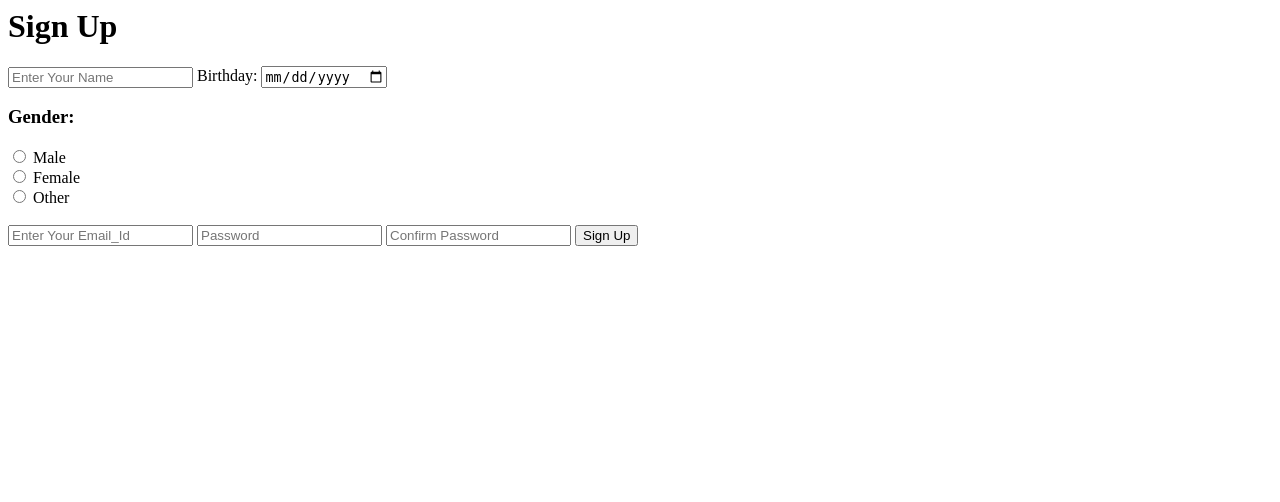
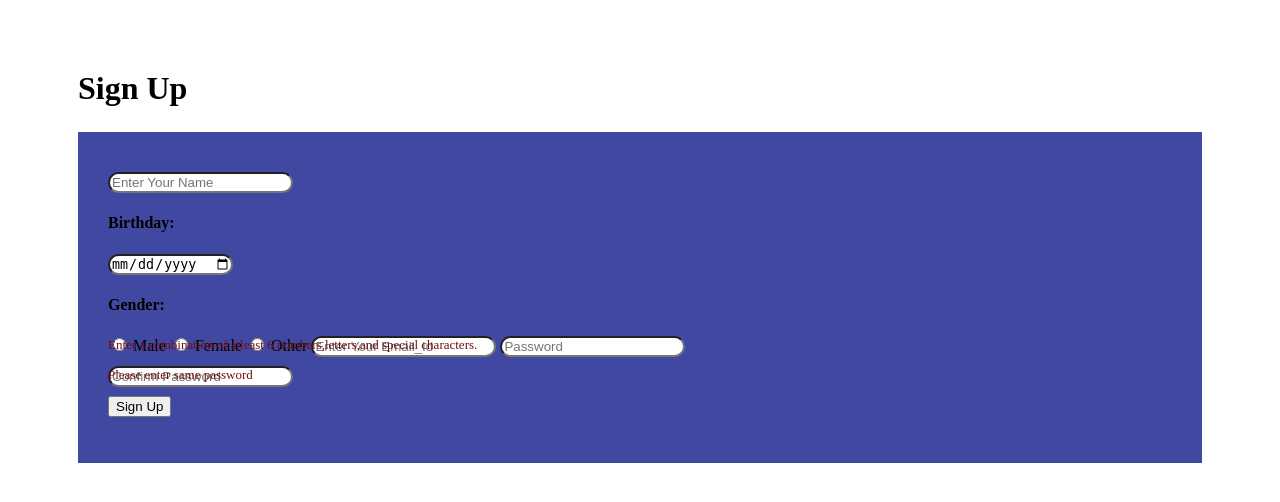
Before and after one commit to TheEclipseGirl/check_Authentication, a Node server app: template views/sign_up.ejs in a window 1280 px wide. Shown: the top 502 px of the page. Run offline with Node 20, Linux system fonts and the light colour scheme; the template is opened without the code that fills it, so the values that code supplies are empty; some libraries are stand-ins or nearby versions.

Commit message:
created forget password using nodemailer and set up scss, static, files, bootstrap, and build styles and javascript for my pages

```diff
--- /dev/null
+++ b/assets/css/signUp.css
@@ -0,0 +1,20 @@
+#password_reminder {
+  color: #700e0e;
+  margin-top: -20px;
+  font-size: small; }
+
+#password_match {
+  color: #700e0e;
+  margin-top: -20px;
+  font-size: small; }
+
+#container_sign-up {
+  margin: 70px; }
+
+.form-container {
+  background-color: #4148a1;
+  padding: 30px;
+  padding-top: 40px;
+  margin-top: 25px; }
+  .form-container input {
+    border-radius: 15px; }
--- /dev/null
+++ b/assets/js/sign_up.js
@@ -0,0 +1,41 @@
+$(document).ready(function(){
+// password_reminder for length and special-character and a number
+    $('#password_reminder').hide();
+    $('#password-field').on('keyup',function(){
+        $('#password_reminder').show();
+        let value=$('#password-field').val();
+        // if string has numbers returns ture else false
+        function hasNumbers(str){
+            var regex = /\d/g;
+            return regex.test(str);
+        }
+        // if string has special characters returns ture else false
+        function hasSpecialChar(str){
+            return /[~`!#$%\^&*+=\-\[\]\\';,/{}|\\":<>\?]/g.test(str);
+        }
+        if(value.length>=6 && hasNumbers(value) && hasSpecialChar(value)){
+            // window.alert('Now Password is correct');
+            $("#password_reminder").html('Fine Password!!').css('color','yellow');
+        }
+        else{
+            $("#password_reminder").html('Enter a combination of atleast 6 numbers,letters,and special characters.').css('color','rgb(112, 14, 14)');
+
+        }
+
+
+    });
+    // Password is matched or not
+    $('#password_match').hide();
+    $('#verify_password').on('keyup',function(){
+        $('#password_match').show();
+
+        console.log($('#password-field').val()===($('#verify_password').val()));
+        if($('#password-field').val()===($('#verify_password').val())){
+            $("#password_match").html('Password Matched!!').css('color','yellow');
+        }
+        else{
+            $('#password_match').html('Please enter same password').css('color','rgb(112, 14, 14)');
+        }
+
+    });
+});
--- /dev/null
+++ b/assets/scss/signUp.scss
@@ -0,0 +1,25 @@
+#password_reminder {
+    color:rgb(112, 14, 14);
+   margin-top: -20px;
+   font-size: small;
+}
+#password_match{
+    color:rgb(112, 14, 14);
+   margin-top: -20px;
+   font-size: small;
+}
+
+#container_sign-up {
+    margin: 70px;
+    // width: 30%;
+}
+.form-container{
+    background-color: rgb(65, 72, 161);
+    padding: 30px;
+    padding-top: 40px;
+    margin-top: 25px;
+
+input{
+        border-radius: 15px;
+    }
+}
--- a/index.js
+++ b/index.js
@@ -10,6 +10,21 @@ const passport=require('passport');
 const { Strategy } = require('passport');
 const passportLocal=require('./config/passport-local-Strategy');
 const MongoStore=require('connect-mongo')(session);
+const nodemailer=require('nodemailer');
+const sassMiddleware=require('node-sass-middleware');
+// FOR SASS
+app.use(sassMiddleware({
+    src:'./assets/scss',
+    dest:'./assets/css',
+    debug:true,
+    outputStyle:'extended',
+    prefix:'/css'
+}));
+
+// assets middleware
+app.use(express.static('./assets'));
+
+
 
 // For cookie-parser
 app.use(cookieParser());
@@ -18,6 +33,8 @@ app.use(express.urlencoded({ useNewUrlParser: true }));
 
 // middle of express Layouts
 app.use(expressLayouts);
+app.set('layout extractStyles', true);
+app.set('layout extractScripts', true);
 // Use to create session
 app.use(session({
     name:'Auc',
--- a/package.json
+++ b/package.json
@@ -18,6 +18,8 @@
     "express-ejs-layouts": "^2.5.0",
     "express-session": "^1.17.1",
     "mongoose": "^5.9.29",
+    "node-sass-middleware": "^0.11.0",
+    "nodemailer": "^6.4.11",
     "nodemon": "^2.0.4",
     "passport": "^0.4.1",
     "passport-local": "^1.0.0"
--- a/routes/users.js
+++ b/routes/users.js
@@ -17,6 +17,8 @@ router.post('/create-session',passport.authenticate('local',{
 }),usersController.createSession);
 // url:localhost:8000/users/destroySession
 router.get('/destroy-session',passport.checkAuthentication,usersController.destroySession);
-
-
+// url:localhost:8000/users/forget
+router.get('/forget',passport.notAuthenticated,usersController.forgetPassword)
+// url:localhost:8000/users/reset
+router.post('/reset',passport.notAuthenticated,usersController.emailReset)
 module.exports=router;
--- a/views/sign_up.ejs
+++ b/views/sign_up.ejs
@@ -1,34 +1,43 @@
+<link rel="stylesheet" href="/css/signUp.css">
+<script src="/js/sign_up.js"></script>
 <!-- Main Container -->
-<div id="container_sign-up">
+<div id="container_sign-up" class="mx-auto col-9 col-lg-4 col-md-5" >
     <!-- Heading Of Sign_Up Page -->
-    <div id="heading">
+    <div id="heading" class="mb-7" >
         <h1>Sign Up</h1>
     </div>
     <!-- Form_Container -->
     <div class="form-container">
-        <form action="/users/create" method="POST">
-            <!-- For Name Input -->
-            <input type="text" name="name" placeholder="Enter Your Name" required>
+        <form action="/users/create" class="d-flex flex-column mb-5" method="POST">
+            <!-- For  Name Input -->
+            <input type="text" name="name" placeholder="Enter Your Name" class="mb-2 form-control"  required>
             <!-- For Birthday Input -->
-            <label for="birthday">Birthday:</label>
-            <input type="date" id="birthday" name="birthday" required>
+            <label for="birthday"><h4 class="text-white-50">Birthday:</h4></label>
+            <input type="date" id="birthday" name="birthday" class="mb-4 form-control" required>
+
             <!-- Radio Button For Check Gender -->
-            <h3>Gender:</h3>
-            <input type="radio" id="male" name="gender" value="male" required>
-            <label for="male">Male</label><br>
+            <h4 class="text-white-50">Gender:</h4>
+            <span>
+            <input type="radio" id="male" name="gender" value="male"  required>
+            <label for="male" class="text-white-50">Male</label>
             <input type="radio" id="female" name="gender" value="female" required>
-            <label for="female">Female</label><br>
+            <label for="female" class="text-white-50">Female</label>
             <input type="radio" id="other" name="gender" value="other" required>
-            <label for="other">Other</label>
-            <br>
-            <br>
+            <label for="other" class="text-white-50">Other</label>
+            </span>
+
             <!-- For Email_Id Input -->
-            <input type="email" name="email" placeholder="Enter Your Email_Id" required>
+            <input type="email" name="email" placeholder="Enter Your Email_Id" class="mb-4 form-control"  required>
             <!-- For Password -->
-            <input type="password" name="password" placeholder="Password" required>
-            <!-- For Verify Password -->
-            <input type="password" name="verify_password" placeholder="Confirm Password" required>
-            <button type="submit">Sign Up</button>
+            <input id="password-field" type="password" name="password" placeholder="Password" class="mb-4 form-control"  required>
+            <p id="password_reminder">
+                Enter a combination of atleast 6 numbers,letters,and special characters.
+            </p>
+           <!-- For Verify Password -->
+            <input id ="verify_password" type="password" name="verify_password" placeholder="Confirm Password" class="mb-4 form-control"  required>
+            <!-- check password and verify password is matching or not? -->
+            <p id="password_match">Please enter same password</p>
+            <button type="submit" class="btn btn-success">Sign Up</button>
     </form>
     </div>
 </div>
```
Also changed, not shown: assets/css/forget_password.css (added, +10 -0 lines), assets/css/home.css (added, +12 -0 lines), assets/css/signIn.css (added, +33 -0 lines), assets/scss/forget_password.scss (added, +15 -0 lines), assets/scss/home.scss (added, +14 -0 lines), assets/scss/signIn.scss (added, +46 -0 lines), controllers/users_controller.js (+54 -0 lines), views/_navbar.ejs (added, +26 -0 lines), views/forget_password.ejs (added, +12 -0 lines), views/home.ejs (+6 -1 lines), views/layout.ejs (+11 -0 lines), views/sign_in.ejs (+11 -4 lines), 1 other file.
